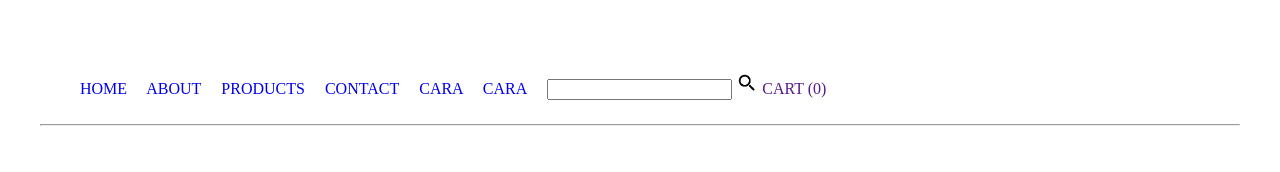
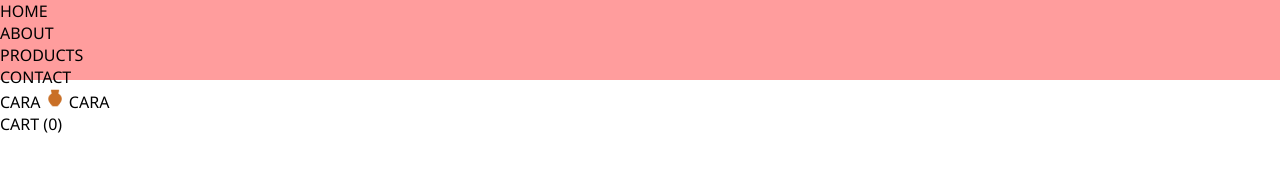
Before and after one commit to JBischoff28/eCommerce-Website, a plain HTML site: page index.html in a window 1280 px wide. Drawn offline with Linux system fonts and the light colour scheme.

Commit message:
Recoded Navigation Bar To Better Fit The Needs Of The Project.

```diff
--- a/index.html
+++ b/index.html
@@ -9,24 +9,24 @@
 </head>
 <body>
     <header>
-            <nav>
-                <ul>
-                    <a href="#home_section">HOME</a>
-                    <a href="#about_section">ABOUT</a>
-                    <a href="#products_section">PRODUCTS</a>
-                    <a href="#contact_section">CONTACT</a>
-                    <a href="#home_section">CARA </a> <a href="#home_section">CARA</a>
-                    <div class="search-bar">
-                        <input type="text">
-                            <img src="./assets/1200px-Google_Magnifying_Glass.svg.png" alt="magnifying glass">
-                        </input>
-                    </div>
-                    <a href="">CART (0)</a>
-                </ul>
-            </nav>
-        <hr>
+        <nav>
+            <ul>
+                <div class="left-nav">
+                    <li><a href="#home_section">HOME</a></li>
+                    <li><a href="#about_section">ABOUT</a></li>
+                    <li><a href="#products_section">PRODUCTS</a></li>
+                    <li><a href="#contact_section">CONTACT</a></li>
+                </div>
+                <div class="logo">
+                    <li><a href="#home_section">CARA <img src="./assets/icons8-pottery-96.png"> CARA</a></li>
+                </div>
+                <div id="right-nav">
+                    <li><a href="">CART (0)</a></li>
+                </div>
+            </ul>
+        </nav>
     </header>
-
+    <main></main>
+    <footer></footer>
 </body>
-<footer></footer>
 </html>
--- a/styles.css
+++ b/styles.css
@@ -1,25 +1,27 @@
-header {
-    background-color: white;
-    overflow: hidden;
-    position: relative;
-    padding: 2rem;
+* {
+    text-decoration: none;
+    padding: 0;
+    margin: 0;
+    list-style: none;
+    box-sizing: border-box;
+}
+
+body {
+    font-family: 'Segoe UI', Tahoma, Geneva, Verdana, sans-serif;
 }
 
 nav {
-    display: grid;
-    margin-top: 1rem;
+    background-color: rgb(255, 157, 157);
+    height: 80px;
+    width: 100%;
+    display: flex;
+    position: fixed;
 }
 
-nav a {
-    display: flexbox;
-    text-decoration: none;
-    margin-right: 1rem;
+nav ul li a img {
+    width: 20px;
 }
 
-.search-bar {
-    display: inline;
+nav ul li a {
+    color: black
 }
-
-.search-bar img{
-    width: 22px;
-}
```
